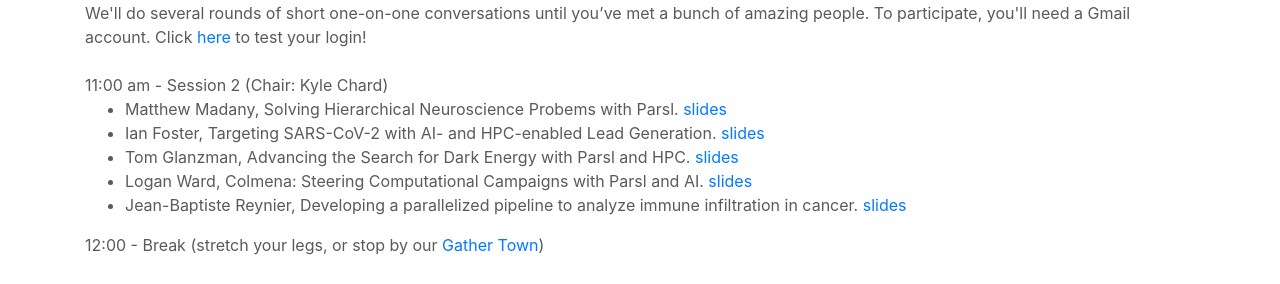
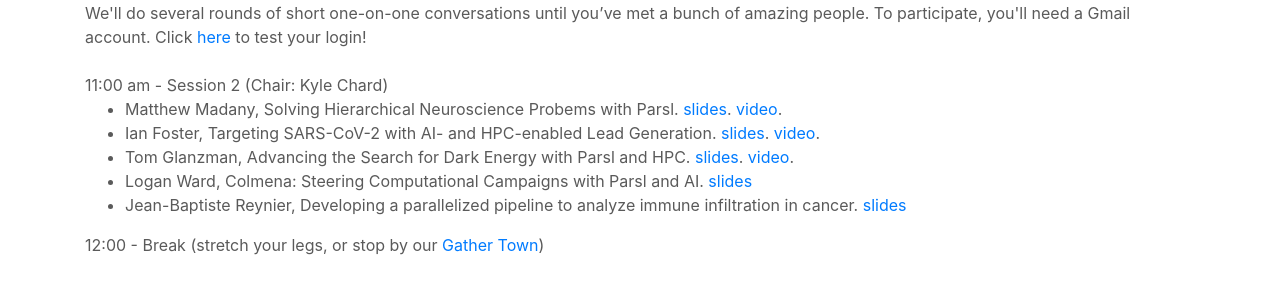
Before and after one commit to Parsl/parsl.github.io, a Jekyll site: the page built from parslfest2020.html, in a window 1280 px wide and 900 px high, scrolled down 787 px. Shown: the part 161-445 px from the top of the window. Built offline with Jekyll 4.4.1, drawn with Linux system fonts in a browser that asks for light colours.

Commit message:
Add more parslfest videos

```diff
--- a/parslfest2020.html
+++ b/parslfest2020.html
@@ -56,9 +56,9 @@ redirect_from: "/parsl_meeting"
 
       11:00 am - Session 2 (Chair: Kyle Chard)
       <ul>
-        <li>Matthew Madany, Solving Hierarchical Neuroscience Probems with Parsl. <a href='parslfest2020-files/madany_microscopy.pdf'>slides</a></li>
-	<li>Ian Foster,	Targeting SARS-CoV-2 with AI- and HPC-enabled Lead Generation. <a href='parslfest2020-files/foster-covid.pdf'>slides</a></li>
-	<li>Tom Glanzman, Advancing the Search for Dark Energy with Parsl and HPC. <a href='parslfest2020-files/glanzman-desc.pdf'>slides</a></li>
+        <li>Matthew Madany, Solving Hierarchical Neuroscience Probems with Parsl. <a href='parslfest2020-files/madany_microscopy.pdf'>slides</a>. <a href="https://youtu.be/5rcwCVAIbHI">video</a>.</li>
+	<li>Ian Foster,	Targeting SARS-CoV-2 with AI- and HPC-enabled Lead Generation. <a href='parslfest2020-files/foster-covid.pdf'>slides</a>. <a href="https://youtu.be/uuEhs0vKfUU">video</a>.</li>
+	<li>Tom Glanzman, Advancing the Search for Dark Energy with Parsl and HPC. <a href='parslfest2020-files/glanzman-desc.pdf'>slides</a>. <a href="https://youtu.be/CStnyn7rz1Y">video</a>.</li>
 	<li>Logan Ward,	Colmena: Steering Computational Campaigns with Parsl and AI. <a href='parslfest2020-files/ward-colmena.pdf'>slides</a></li>
 	<li>Jean-Baptiste Reynier, Developing a parallelized pipeline to analyze immune infiltration in cancer. <a href='parslfest2020-files/jb-genomics.pdf'>slides</a></li>
       </ul>
```
